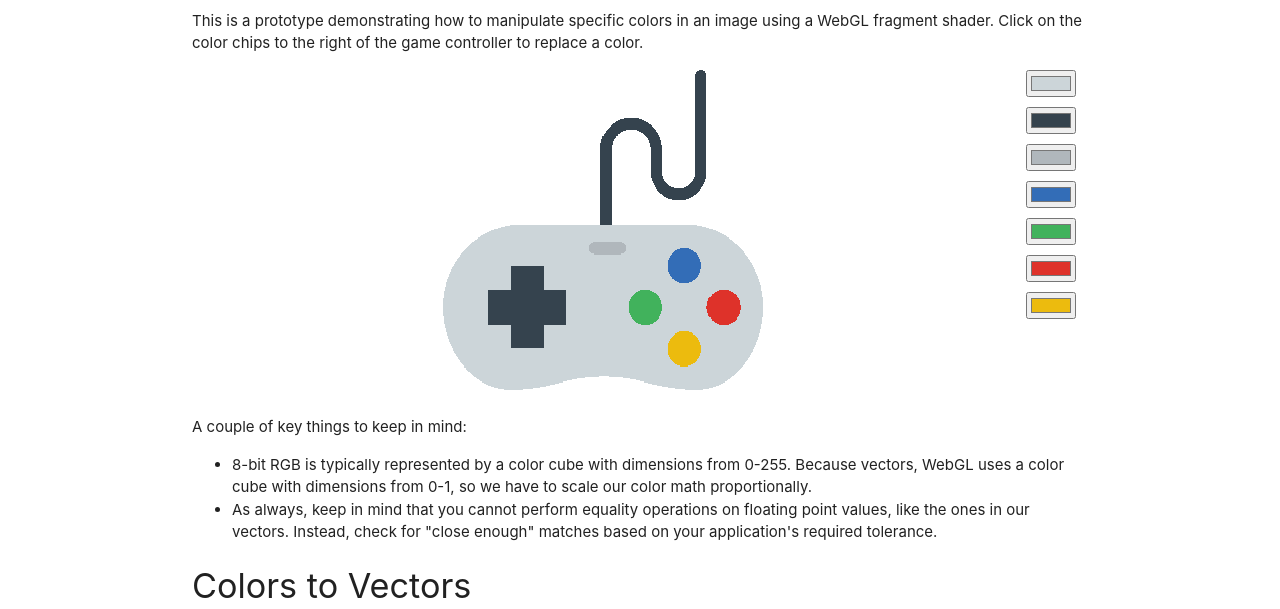
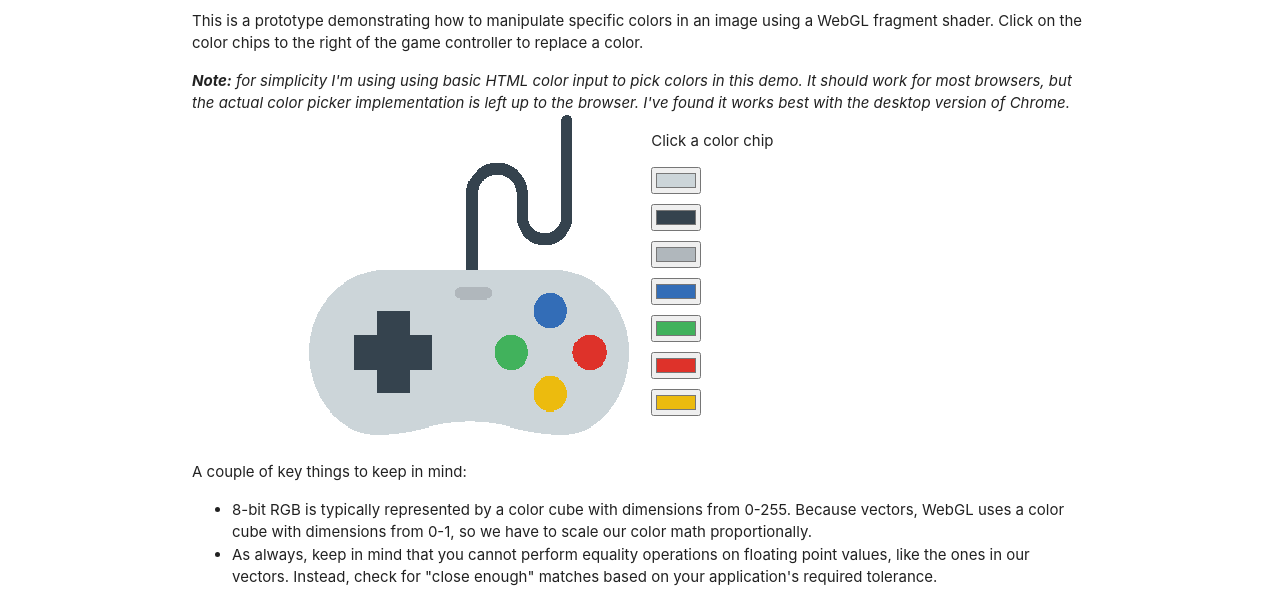
Before and after one commit to evanmcallaway/evanmcallaway.github.io, a website: page dev/webgl/color_swaps/index.html in a window 1280 px wide. Shown: the part 149-758 px from the top of the page. Drawn offline with nearby package versions, Linux system fonts and the light colour scheme.

Commit message:
Color replacment page formatting

```diff
--- a/dev/webgl/color_swaps/index.html
+++ b/dev/webgl/color_swaps/index.html
@@ -16,6 +16,11 @@
   </head>
 
   <style>
+    #color-pickers {
+      display: flex;
+      flex-direction: column;
+    }
+
     #color-pickers input {
       margin-bottom: 10px;
     }
@@ -46,11 +51,15 @@
         This is a prototype demonstrating how to manipulate specific colors in an image using a WebGL fragment shader.  Click on the color chips to the right of the game controller to replace a color.
       </p>
 
+      <i><b>Note:</b> for simplicity I'm using using basic HTML color input to pick colors in this demo.  It should work for most browsers, but the actual color picker implementation is left up to the browser.  I've found it works best with the desktop version of Chrome.</i>
+
       <div class="row">
-        <div class="col s11 center-content">
+        <div class="col s6 right-content">
           <canvas id="canvas1" width="320" height="320"></canvas>
         </div>
-        <div class="col s1 center-content" id="color-pickers"></div>
+        <div class="col s6 left-content" id="color-pickers">
+          <p>Click a color chip</p>
+        </div>
       </div>
 
       <div>
@@ -66,14 +75,12 @@
       <p>We need to rescale our colors from 0-255 per dimension to 0-1.  There's a lot of ways to do this but if you already have your color as a number, you can do it quite simply by using a binary AND to grab the digits for each color and then scaling them proportionally.  We've added a 1.0 to the alpha channel to keep our color vectors the same size as texture2D's output.</p>
 
       <pre><code>
-function colorToVector(color) {
   return [
     (color & 0xFF0000) / 0xFF0000,
     (color & 0xFF00)   / 0xFF00,
     (color & 0xFF)     / 0xFF,
     1.0
   ]
-}
       </code></pre>
 
       <p>Keep in mind that WebGL expects you to pass arrays of vectors as one large flat array of values, so don't nest your values in a parent array if you're working with multiple colors.</p>
@@ -84,7 +91,7 @@ function colorToVector(color) {
 
       <pre><code>
 #define MAX_COLORS 24
-#define COLOR_TOLERANCE 0.000001
+#define COLOR_TOLERANCE 0.001
 
 precision highp float;
 varying vec2 vTex;
@@ -123,10 +130,8 @@ void main(void){
       <p>TODOs:</p>
       <ul class="browser-default">
         <li>Add demonstraction of green screen effect.</li>
-        <li>Generate better "new" colors or add color picker to live demo.</li>
-        <li>Convert colors.js into a module.</li>
+        <li>colors.js is very prototype-ish and should be turned into a class or an ES6 module.</li>
         <li>Separate WebGL boilerplate from the meat of the project.</li>
-        <li>Expand explanation text.</li>
       </ul>
     </div>
   </body>
--- a/layout/layout.css
+++ b/layout/layout.css
@@ -18,9 +18,18 @@ body::after {
   height: 50px; /* Set same as footer's height */
 }
 
+.left-content {
+    text-align: left;
+}
+
 .center-content {
     text-align: center;
 }
+
+.right-content {
+    text-align: right;
+}
+
 
 pre {
     white-space: pre-wrap;       /* css-3 */
```
